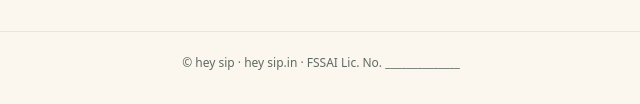
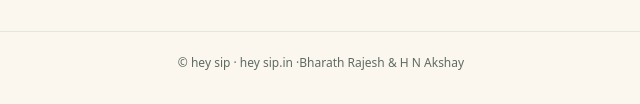
Before and after one commit to BharathRajesh/heysip, a plain HTML site: page index.html in a window 1280 px wide. Shown: the part 2395-2499 px from the top of the page, 319-959 px from the left. Drawn offline with Linux system fonts and the light colour scheme.

Commit message:
Update footer with new copyright information

```diff
--- a/index.html
+++ b/index.html
@@ -88,6 +88,6 @@ footer{border-top:1px solid var(--line);padding:22px 0 34px;color:var(--mute);fo
 
 <div class="cta"><h2>Make every morning count.</h2><p>Fresh. Personal. hey sip.</p><a class="btn" href="#segments">Build your plan</a></div>
 </main>
-<footer><div class="w">© hey sip · hey sip.in · FSSAI Lic. No. ______________</div></footer>
+<footer><div class="w">© hey sip · hey sip.in ·Bharath Rajesh & H N Akshay </div></footer>
 </body>
 </html>
```
